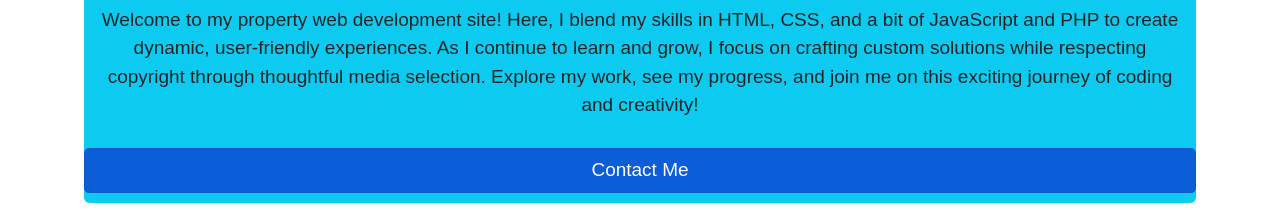
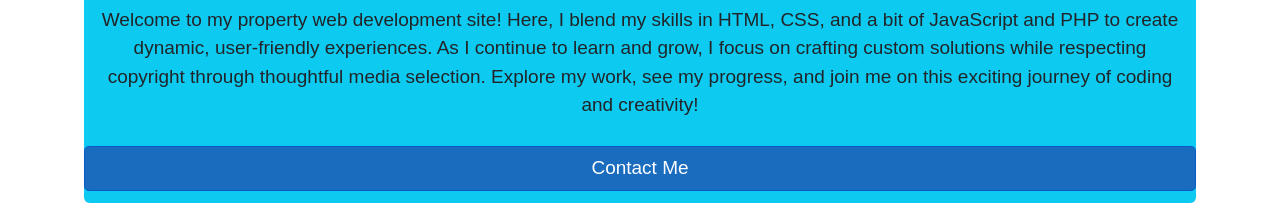
Before and after one commit to BlockJakub/Scotlandwindows, a website: page index.html in a window 1280 px wide. In both pictures the pointer is over the button "Contact Me". Shown: the part 188-397 px from the top of the page. Drawn offline with nearby package versions, Linux system fonts and the light colour scheme.

Commit message:
Update styles.css

```diff
--- a/styles.css
+++ b/styles.css
@@ -90,6 +90,16 @@ border-radius: 5px;
     background-color: #1a6cbe;
 }
 
+.btn-hover {
+    transition: background-color 0.3s cubic-bezier(0.25, 0.8, 0.25, 1),
+                transform 0.3s cubic-bezier(0.25, 0.8, 0.25, 1);
+}
+.btn-hover:hover {
+    background-color: var(--bg-color_hover);
+    transform: translateY(-2px);
+}
+
+
 /*https://drive.google.com/file/d/1vxUHMPBkExlG3W1l6yWXS3ceB_jNJpYv/view?usp=drive_link
 
 1vxUHMPBkExlG3W1l6yWXS3ceB_jNJpYv
```
